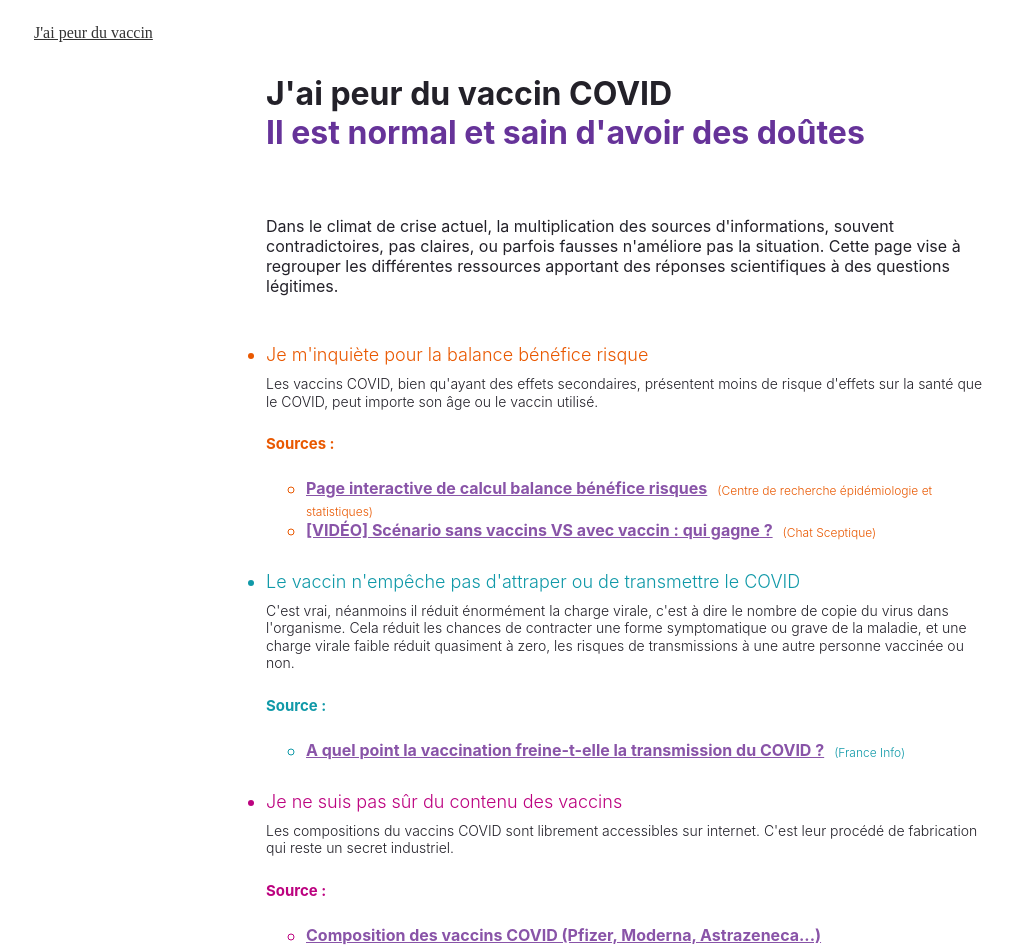
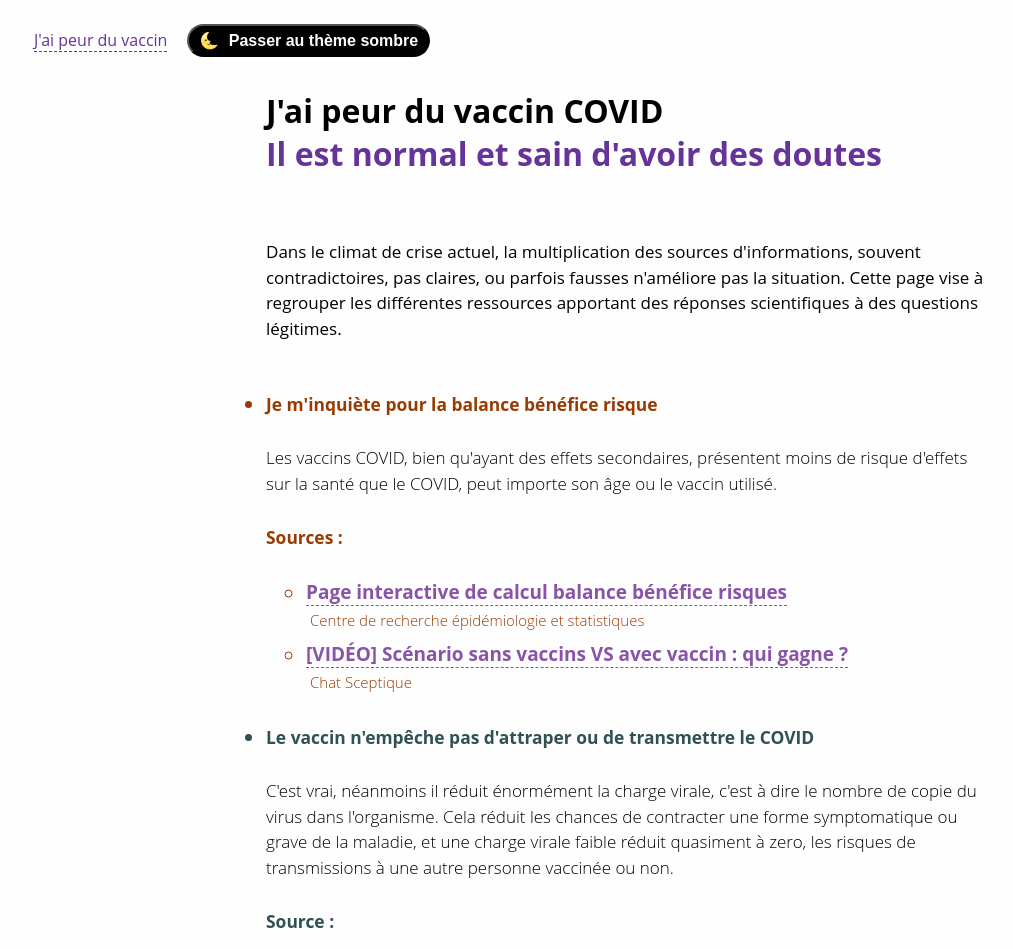
Before and after one commit to PofMagicfingers/j-ai-peur-du-vaccin, a Gatsby site: page / in a window 1280 px wide. Shown: the top 949 px of the page, without its empty margins (14-1027 px from the left). Built offline with nearby package versions, Linux system fonts and the light colour scheme; Gatsby itself is replaced by a stand-in of ours.

Commit message:
feat: amélioration du contraste et ajout d'un thème sombre

```diff
--- a/package.json
+++ b/package.json
@@ -28,6 +28,7 @@
     "gatsby-plugin-styled-components": "^4.9.0",
     "gatsby-source-filesystem": "^3.9.0",
     "gatsby-transformer-sharp": "^3.9.0",
+    "polished": "^4.1.3",
     "react": "^17.0.1",
     "react-dom": "^17.0.1",
     "react-helmet": "^6.1.0",
--- a/src/components/layout.js
+++ b/src/components/layout.js
@@ -1,5 +1,40 @@
-import * as React from "react";
+import React, { useState, useEffect } from "react";
 import { Link } from "gatsby";
+
+import styled, { ThemeProvider, createGlobalStyle } from "styled-components";
+
+const darkTheme = {
+  id: "dark",
+  background: "#010101",
+  text: "#FEFEFE",
+  accent: "#96c",
+};
+
+const lightTheme = {
+  id: "light",
+  background: darkTheme.text,
+  text: darkTheme.background,
+  accent: "#663399",
+};
+
+const GlobalStyle = createGlobalStyle`
+  body {
+    background-color: ${({ theme }) => theme.background};
+    color: ${({ theme }) => theme.text};
+    font-family: Open Sans, Lato, Roboto, sans-serif;
+  }
+
+    a, a:link, a:visited {
+    color: ${({ theme }) => theme.accent};
+    text-decoration: none;
+    border-bottom: 1px dashed;
+    }
+
+    a:hover, a:focus {
+    text-decoration: none;
+    border-bottom: 1px solid;
+    }
+`;
 
 const navStyles = {};
 
@@ -13,25 +48,79 @@ const navLi = {
   marginRight: 10,
 };
 
-const navLink = {
-  color: "#333",
-};
+const StyledNavLink = styled(Link)`
+  color: ${({ theme }) => theme.text};
+`;
+
+const ThemeSwitcher = styled.button`
+  font-size: 16px;
+  padding: 5px 10px;
+  font-weight: bold;
+  background-color: ${({ theme }) => theme.text};
+  color: ${({ theme }) => theme.background};
+  margin: 0 10px;
+  border-radius: 30px;
+`;
+
+const ThemeSwitcherIcon = styled.span`
+  margin-right: 5px;
+`;
 
 const Layout = ({ style, pageTitle, children }) => {
+  const [theme, setTheme] = useState("light");
+  const isDarkTheme = theme === "dark";
+
+  const toggleTheme = () => {
+    const updatedTheme = isDarkTheme ? "light" : "dark";
+    setTheme(updatedTheme);
+    localStorage.setItem("theme", updatedTheme);
+  };
+  useEffect(() => {
+    const savedTheme = localStorage.getItem("theme");
+    const prefersDark =
+      window.matchMedia &&
+      window.matchMedia("(prefers-color-scheme: dark)").matches;
+    if (savedTheme && ["dark", "light"].includes(savedTheme)) {
+      setTheme(savedTheme);
+    } else if (prefersDark) {
+      setTheme("dark");
+    }
+  }, []);
+
   return (
-    <div>
+    <ThemeProvider theme={isDarkTheme ? darkTheme : lightTheme}>
+      <>
+        <GlobalStyle />
         <title>{pageTitle}</title>
         <nav style={navStyles}>
           <ul style={navList}>
             <li style={navLi}>
-            <Link to="/" style={navLink}>
-              J'ai peur du vaccin
-            </Link>
+              <StyledNavLink to="/">J'ai peur du vaccin</StyledNavLink>
+            </li>
+            <li style={navLi}>
+              <ThemeSwitcher onClick={toggleTheme}>
+                {isDarkTheme ? (
+                  <>
+                    <ThemeSwitcherIcon aria-label="Mode clair" role="img">
+                      🌞
+                    </ThemeSwitcherIcon>{" "}
+                    Passer au thème clair
+                  </>
+                ) : (
+                  <>
+                    <ThemeSwitcherIcon aria-label="Mode sombre" role="img">
+                      🌜
+                    </ThemeSwitcherIcon>{" "}
+                    Passer au thème sombre
+                  </>
+                )}
+              </ThemeSwitcher>
             </li>
           </ul>
         </nav>
         <main style={style}>{children}</main>
-    </div>
+      </>
+    </ThemeProvider>
   );
 };
 
--- a/src/pages/index.js
+++ b/src/pages/index.js
@@ -1,13 +1,15 @@
-import * as React from "react";
+import React from "react";
+
+import styled from "styled-components";
+
+import { lighten } from "polished";
 
 import Layout from "../components/layout";
 import SEO from "../components/seo";
 
 // styles
 const pageStyles = {
-  color: "#232129",
   padding: "2vh 8vw",
-  fontFamily: "-apple-system, Roboto, sans-serif, serif",
   maxWidth: 720,
   margin: "auto",
 };
@@ -18,11 +20,11 @@ const headingStyles = {
   maxWidth: 720,
 };
 
-const headingAccentStyles = {
-  color: "#663399",
-};
+const HeadingAccent = styled.span`
+  color: ${({ theme }) => theme.accent};
+`;
 
-const paragraphStyles = {
+const paragraphBlockStyles = {
   marginBottom: 48,
   maxWidth: 720,
 };
@@ -32,33 +34,33 @@ const listStyles = {
   paddingLeft: 0,
 };
 
-const listItemStyles = {
-  fontWeight: 300,
-  fontSize: 18,
-  maxWidth: 720,
-  marginBottom: 30,
-};
+const StyledLi = styled.li`
+  font-size: 21px;
+  max-width: 720px;
+  margin-bottom: 30px;
+  font-weight: 300;
+`;
 
 const linkStyle = {
   color: "#8954A8",
   fontWeight: "bold",
-  fontSize: 16,
+  fontSize: 19,
   verticalAlign: "5%",
 };
 
-const descriptionStyle = {
-  color: "#232129",
-  fontSize: 14,
-  marginTop: 10,
-  marginBottom: 0,
-  lineHeight: 1.25,
-};
+const StyledParagraph = styled.p`
+  color: ${({ theme }) => theme.text};
+  font-size: 17px;
+  margin-top: 10px;
+  margin-bottom: 0;
+  line-height: 1.5em;
+`;
 
 const badgeStyle = {
   color: "#fff",
   backgroundColor: "#088413",
   border: "1px solid #088413",
-  fontSize: 11,
+  fontSize: 14,
   fontWeight: "bold",
   letterSpacing: 1,
   borderRadius: 4,
@@ -71,8 +73,13 @@ const badgeStyle = {
 };
 
 const sourceStyle = {
-  marginLeft: 10,
-  fontSize: 12,
+  marginTop: 10,
+};
+
+const sourceAuthorStyle = {
+  marginTop: 4,
+  marginLeft: 4,
+  fontSize: 15,
 };
 
 const autresResStyle = {
@@ -86,7 +93,10 @@ const questions = [
     text: "Je m'inquiète pour la balance bénéfice risque",
     description:
       "Les vaccins COVID, bien qu'ayant des effets secondaires, présentent moins de risque d'effets sur la santé que le COVID, peut importe son âge ou le vaccin utilisé.",
-    color: "#E95800",
+    color: "#993B00",
+    StyledLi: styled(StyledLi)`
+      color: ${({ theme }) => lighten(theme.id == "dark" ? 0.5 : 0, "#993B00")};
+    `,
     sources: [
       {
         text: "Page interactive de calcul balance bénéfice risques",
@@ -104,7 +114,10 @@ const questions = [
     text: "Le vaccin n'empêche pas d'attraper ou de transmettre le COVID",
     description:
       "C'est vrai, néanmoins il réduit énormément la charge virale, c'est à dire le nombre de copie du virus dans l'organisme. Cela réduit les chances de contracter une forme symptomatique ou grave de la maladie, et une charge virale faible réduit quasiment à zero, les risques de transmissions à une autre personne vaccinée ou non.",
-    color: "#1099A8",
+    color: "#305154",
+    StyledLi: styled(StyledLi)`
+      color: ${({ theme }) => lighten(theme.id == "dark" ? 0.5 : 0, "#305154")};
+    `,
     sources: [
       {
         text: "A quel point la vaccination freine-t-elle la transmission du COVID ?",
@@ -117,7 +130,10 @@ const questions = [
     text: "Je ne suis pas sûr du contenu des vaccins",
     description:
       "Les compositions du vaccins COVID sont librement accessibles sur internet. C'est leur procédé de fabrication qui reste un secret industriel.",
-    color: "#BC027F",
+    color: "#A2026C",
+    StyledLi: styled(StyledLi)`
+      color: ${({ theme }) => lighten(theme.id == "dark" ? 0.5 : 0, "#A2026C")};
+    `,
     sources: [
       {
         text: "Composition des vaccins COVID (Pfizer, Moderna, Astrazeneca...)",
@@ -129,7 +145,10 @@ const questions = [
     text: "Nous n'avons pas de recul sur les vaccins à ARN messager",
     description:
       "Nous n'avons effectivement pas de recul à long terme sur le procédé, mais c'est aussi le cas de quasiment tous les vaccins et médicaments au moment de leur mise sur le marché. Les effets secondaires à long terme sont évalués après la mise sur le marché d'un médicament ou d'un vaccin. Une surveillance longue est mise en place une fois le vaccin/médicament distribué à large échelle. Par ailleurs, la technologie des vaccins à ARN messager est en étude depuis près de 30 ans et nous avons une certaine connaissance de son fonctionnement, même si nous n'avons que quelques vaccins sur le marché, produits avec ce procédé depuis 2018, et d'autres en phase d'essai (vaccins antirabique, antigrippal et anticancéreux notamment).",
-    color: "#0D96F2",
+    color: "#0B5A8E",
+    StyledLi: styled(StyledLi)`
+      color: ${({ theme }) => lighten(theme.id == "dark" ? 0.5 : 0, "#0B5A8E")};
+    `,
     sources: [
       {
         text: "Page Wikipedia des vaccins à ARNm",
@@ -141,7 +160,10 @@ const questions = [
     text: "Il n'y a pas eu d'essai clinique ou ils ont été raccourcis. Le vaccin est sorti très vite.",
     description:
       "Pour répondre à la crise du COVID-19, de nombreux labo, donateurs, et gouvernements ont débloqué énormement de ressources financières pour la recherche d'un vaccin. Des essais cliniques accelérés ont également été possibles grace à un nombre de volontaires exceptionnellement haut par rapport à des essais cliniques habituels. Le nombre de volontaires, la forte implication de toute la communauté scientifique et le déblocage de financements massifs ont permis la sortie rapide des vaccins.",
-    color: "#8EB814",
+    color: "#4D5C00",
+    StyledLi: styled(StyledLi)`
+      color: ${({ theme }) => lighten(theme.id == "dark" ? 0.5 : 0, "#4D5C00")};
+    `,
     sources: [
       {
         text: "Les raisons d'un vaccin en temps record",
@@ -169,6 +191,8 @@ const autresRessources = [
 const IndexPage = () => {
   const title = "J'ai peur du vaccin COVID-19";
 
+  console.log(questions);
+
   return (
     <Layout style={pageStyles} pageTitle={title}>
       <SEO title={title} />
@@ -176,32 +200,32 @@ const IndexPage = () => {
       <h1 style={headingStyles}>
         J'ai peur du vaccin COVID
         <br />
-        <span style={headingAccentStyles}>
-          Il est normal et sain d'avoir des doûtes
-        </span>
+        <HeadingAccent>Il est normal et sain d'avoir des doutes</HeadingAccent>
       </h1>
-      <p style={paragraphStyles}>
+      <StyledParagraph style={paragraphBlockStyles}>
         Dans le climat de crise actuel, la multiplication des sources
         d'informations, souvent contradictoires, pas claires, ou parfois fausses
         n'améliore pas la situation. Cette page vise à regrouper les différentes
         ressources apportant des réponses scientifiques à des questions
         légitimes.
-      </p>
+      </StyledParagraph>
       <ul style={listStyles}>
         {questions.map((q) => (
-          <li key={q.text} style={{ ...listItemStyles, color: q.color }}>
+          <q.StyledLi key={q.text}>
             <span>
+              <h5>
                 {q.text}
                 {q.badge && (
                   <span style={badgeStyle} aria-label="Nouvelle ressource">
                     Nouveau !
                   </span>
                 )}
-              <p style={descriptionStyle}>{q.description}</p>
+              </h5>
+              <StyledParagraph>{q.description}</StyledParagraph>
               <h5>Source{q.sources?.length > 1 && "s"} :</h5>
               <ul>
                 {q.sources.map((s) => (
-                  <li key="s.url">
+                  <li key={`${s.text}_${s.url}`} style={sourceStyle}>
                     <a
                       style={linkStyle}
                       href={s.url}
@@ -210,25 +234,29 @@ const IndexPage = () => {
                     >
                       {s.text}
                     </a>
-                    {s.author && <span style={sourceStyle}>({s.author})</span>}
+                    {s.author && (
+                      <div style={sourceAuthorStyle}>
+                        <span>{s.author}</span>
+                      </div>
+                    )}
                   </li>
                 ))}
               </ul>
             </span>
-          </li>
+          </q.StyledLi>
         ))}
       </ul>
       <section style={autresResStyle}>
         <h4>Autres ressources</h4>
-        <p>
+        <StyledParagraph>
           Les liens suivants sont des ressources, pages web, articles, vidéos
           qui regroupent des réponses à plusieurs des questions cités
           précedemment, ou qui partagent leur vision plus généraliste sur la
           vaccination.
-        </p>
+        </StyledParagraph>
         <ul>
           {autresRessources.map((s) => (
-            <li key="s.url">
+            <li key={`other_${s.url}`} style={sourceStyle}>
               <a
                 style={linkStyle}
                 href={s.url}
@@ -237,18 +265,22 @@ const IndexPage = () => {
               >
                 {s.text}
               </a>
-              {s.author && <span style={sourceStyle}>({s.author})</span>}
+              {s.author && (
+                <div style={sourceAuthorStyle}>
+                  <span>{s.author}</span>
+                </div>
+              )}
             </li>
           ))}
         </ul>
       </section>
       <section>
         <h4>À propos</h4>
-        <p>
+        <StyledParagraph style={paragraphBlockStyles}>
           Ce site est apolitique : il n'a aucun lien avec un parti politique
           et/ou le gouvernement de quelque pays que ce soit.
-        </p>
-        <p style={paragraphStyles}>
+        </StyledParagraph>
+        <StyledParagraph style={paragraphBlockStyles}>
           En cas d'erreur, de problème, ou si vous pensez qu'une ressource
           manque, n'hésitez pas à participer à ce site via le{" "}
           <a
@@ -266,7 +298,7 @@ const IndexPage = () => {
           >
             contact@jaipeurduvaccin.fr
           </a>
-        </p>
+        </StyledParagraph>
       </section>
     </Layout>
   );
```
Also changed, not shown: 1 other file. Lines whose indentation alone changed are shown as unchanged.
